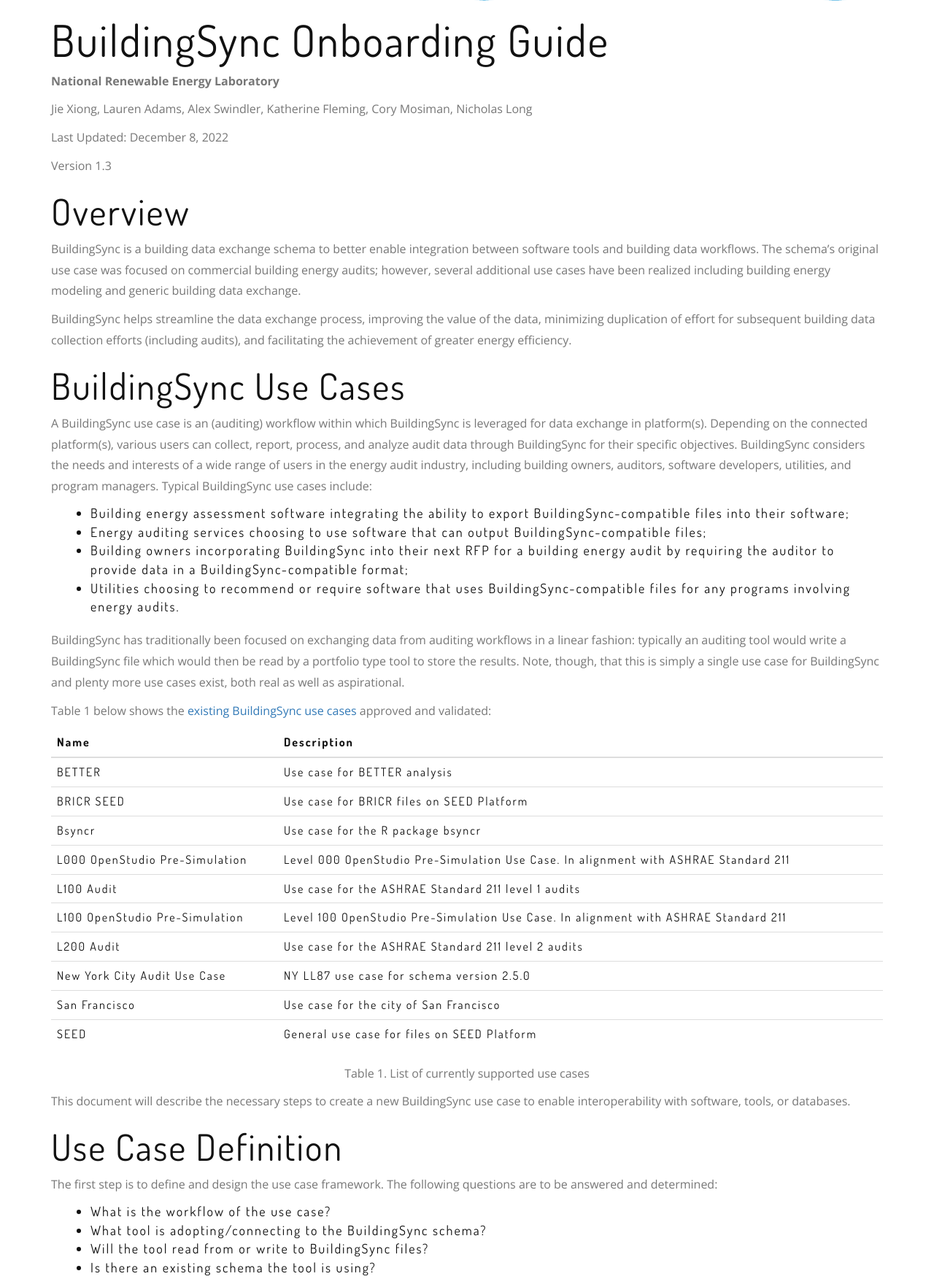
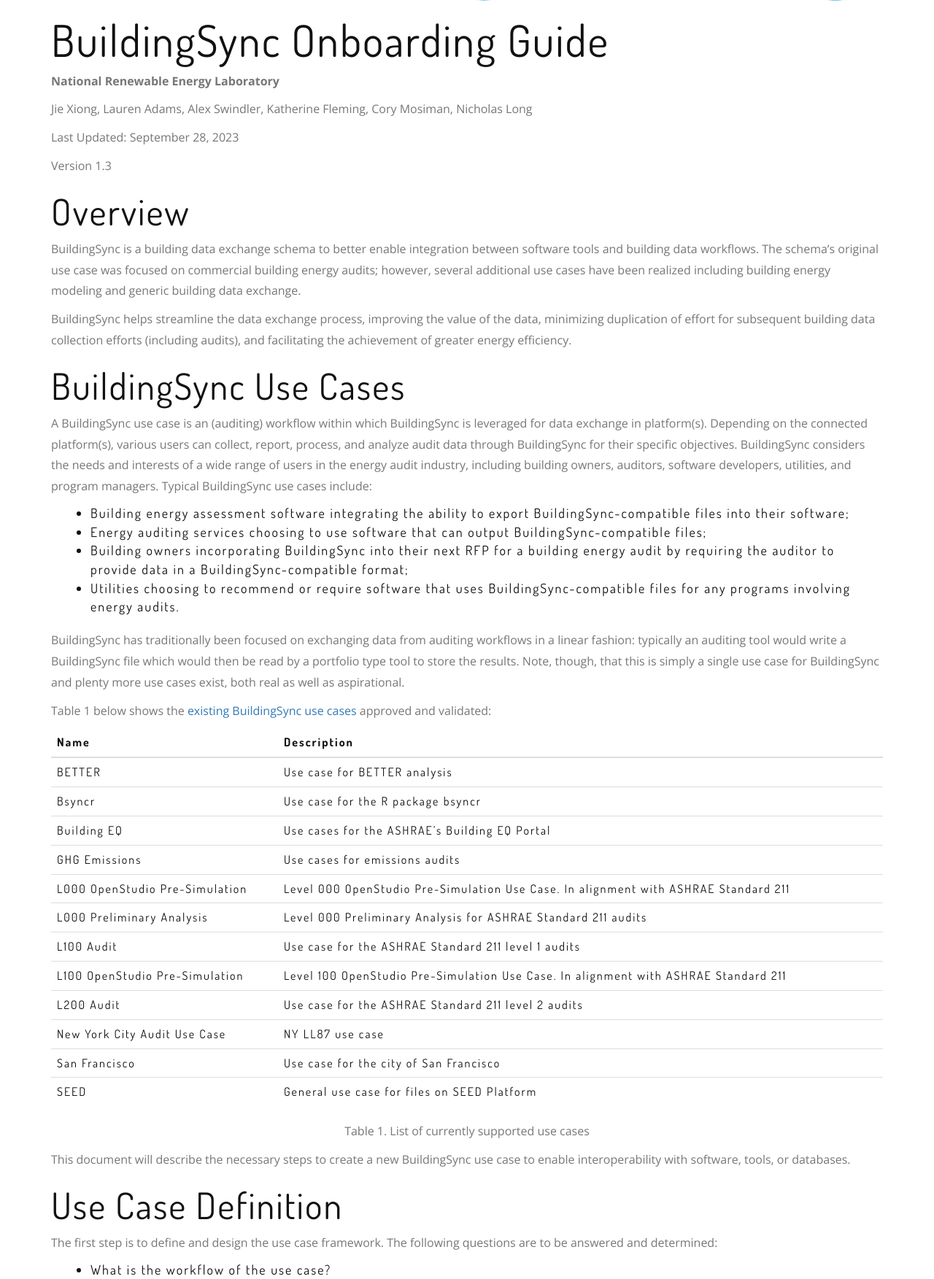
Before and after one commit to BuildingSync/BuildingSync-website, a Django app: page /onboarding in a window 1280 px wide. Shown: the part 699-2452 px from the top of the page at 73% size. Run offline with Django 3.2, Linux system fonts and the light colour scheme; some libraries are stand-ins or nearby versions.

Commit message:
update onboarding docs

```diff
--- a/bsyncviewer/management/commands/generate_onboarding.py
+++ b/bsyncviewer/management/commands/generate_onboarding.py
@@ -7,7 +7,5 @@ class Command(BaseCommand):
     help = 'Generate onboarding html and pdf'
 
     def handle(self, *args, **options):
-        subprocess.check_output('pandoc --wrap=none ../../docs/onboarding.md -o onboarding_content.html',
-                                cwd='bsyncviewer/templates').decode()
-        subprocess.check_output('pandoc ../../docs/onboarding.md -o documents/BuildingSync-on-boarding.pdf',
-                                cwd='bsyncviewer/static').decode()
+        subprocess.check_output('pandoc --wrap=none docs/onboarding.md -o bsyncviewer/templates/onboarding_content.html').decode()
+        subprocess.check_output('pandoc docs/onboarding.md -o bsyncviewer/static/documents/BuildingSync-on-boarding.pdf').decode()
--- a/bsyncviewer/templates/onboarding_content.html
+++ b/bsyncviewer/templates/onboarding_content.html
@@ -2,7 +2,7 @@
 <h1 id="buildingsync-onboarding-guide">BuildingSync Onboarding Guide</h1>
 <p><strong>National Renewable Energy Laboratory</strong></p>
 <p>Jie Xiong, Lauren Adams, Alex Swindler, Katherine Fleming, Cory Mosiman, Nicholas Long</p>
-<p>Last Updated: December 8, 2022</p>
+<p>Last Updated: September 28, 2023</p>
 <p>Version 1.3</p>
 <h2 id="overview">Overview</h2>
 <p>BuildingSync is a building data exchange schema to better enable integration between software tools and building data workflows. The schema’s original use case was focused on commercial building energy audits; however, several additional use cases have been realized including building energy modeling and generic building data exchange.</p>
@@ -34,16 +34,24 @@
 <td>Use case for BETTER analysis</td>
 </tr>
 <tr class="even">
-<td>BRICR SEED</td>
-<td>Use case for BRICR files on SEED Platform</td>
-</tr>
-<tr class="odd">
 <td>Bsyncr</td>
 <td>Use case for the R package bsyncr</td>
 </tr>
+<tr class="odd">
+<td>Building EQ</td>
+<td>Use cases for the ASHRAE’s Building EQ Portal</td>
+</tr>
 <tr class="even">
+<td>GHG Emissions</td>
+<td>Use cases for emissions audits</td>
+</tr>
+<tr class="odd">
 <td>L000 OpenStudio Pre-Simulation</td>
 <td>Level 000 OpenStudio Pre-Simulation Use Case. In alignment with ASHRAE Standard 211</td>
+</tr>
+<tr class="even">
+<td>L000 Preliminary Analysis</td>
+<td>Level 000 Preliminary Analysis for ASHRAE Standard 211 audits</td>
 </tr>
 <tr class="odd">
 <td>L100 Audit</td>
@@ -59,7 +67,7 @@
 </tr>
 <tr class="even">
 <td>New York City Audit Use Case</td>
-<td>NY LL87 use case for schema version 2.5.0</td>
+<td>NY LL87 use case</td>
 </tr>
 <tr class="odd">
 <td>San Francisco</td>
--- a/requirements.txt
+++ b/requirements.txt
@@ -11,7 +11,7 @@ xmlschema==1.0.15
 xmltodict==0.12.0
 
 # production deployment
-uWSGI==2.0.19.1
+uWSGI==2.0.22
 
 # for development and testing. Need to move this into separate file
 autopep8==1.4.4
```
Also changed, not shown: 1 other file.
